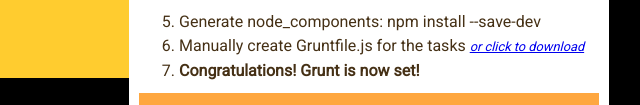
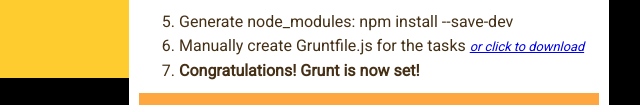
Before and after one commit to buzzlightyear182/Start-Guide, a website: page index.html in a window 1280 px wide. Shown: the part 682-787 px from the top of the page, 511-1151 px from the left. Drawn offline with nearby package versions, Linux system fonts and the light colour scheme.

Commit message:
Update index.html

```diff
--- a/index.html
+++ b/index.html
@@ -50,7 +50,7 @@
 };
 			  			</code></pre>
 			  		</li>
-						<li>Generate node_components: npm install --save-dev</li>
+						<li>Generate node_modules: npm install --save-dev</li>
 						<li>Manually create Gruntfile.js for the tasks  	 <span class="sub"><a href="Gruntfile.js">or click to download</a></span></li>
 						<li><strong>Congratulations! Grunt is now set!</strong></li>
 					</ol>
```
